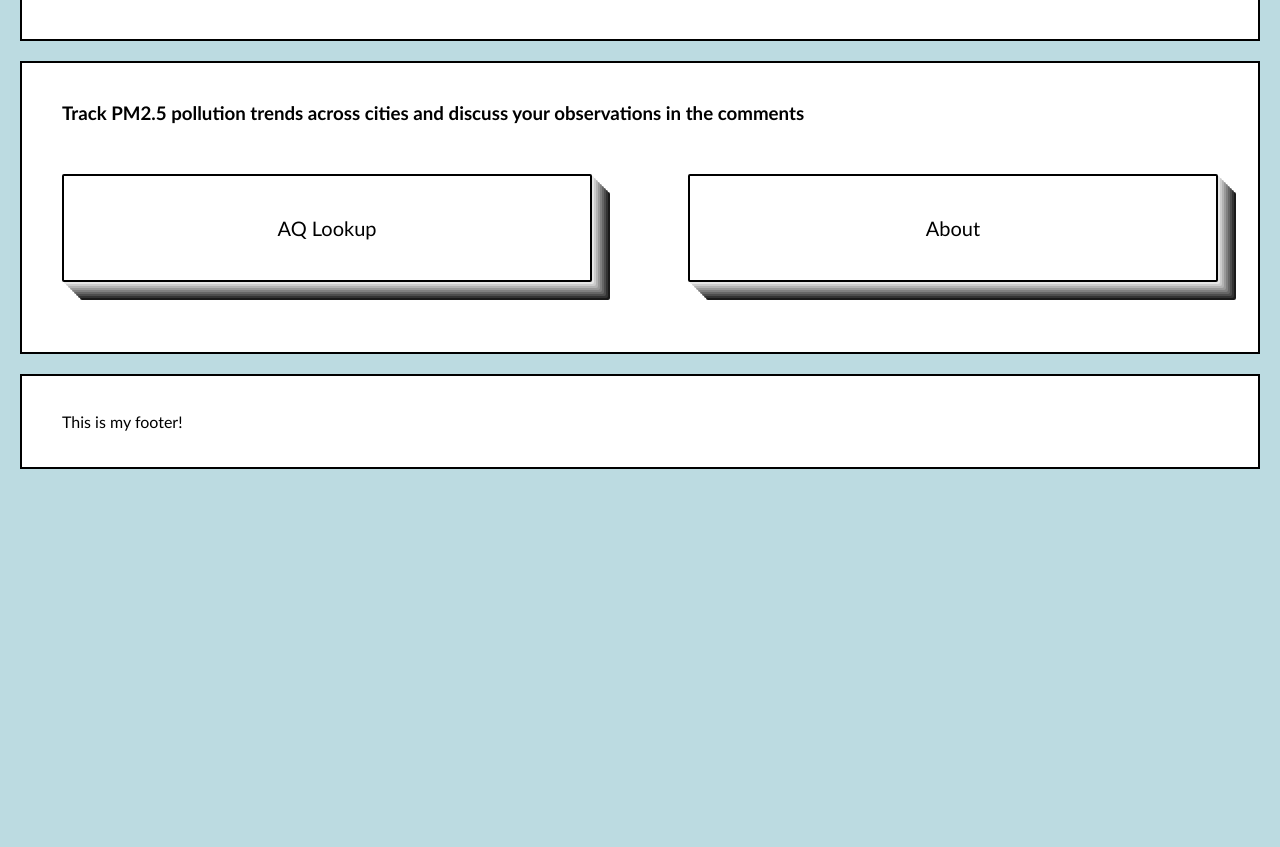
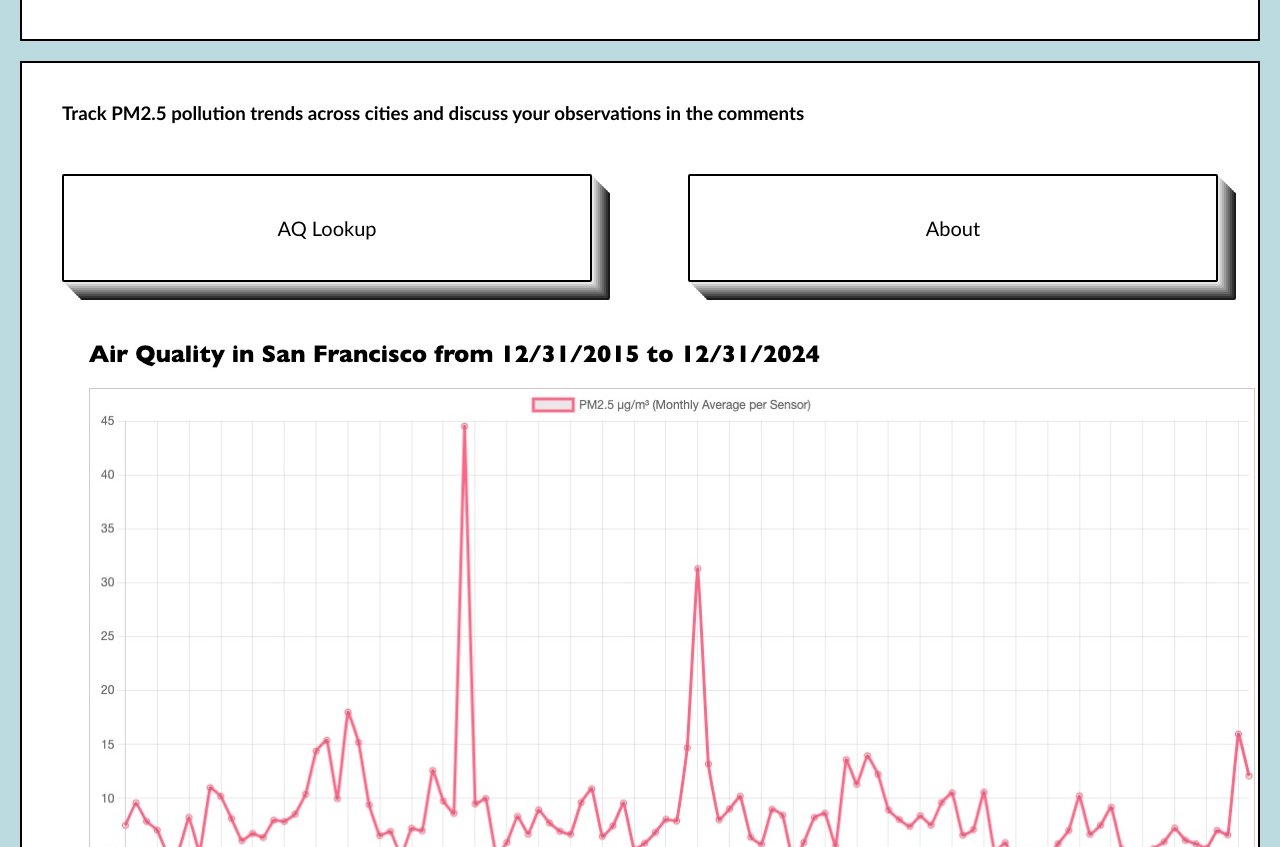
Before and after one commit to nvanlond/air_quality_app, a website: page public/index.html in a window 1280 px wide. Shown: the part 105-952 px from the top of the page. Before the commit the page ends 800 px from the top, so only its background shows below. Drawn offline with Linux system fonts and the light colour scheme.

Commit message:
Added image to homepage

```diff
--- a/public/index.html
+++ b/public/index.html
@@ -14,9 +14,9 @@
       </h3>
       <div class="buttons">
         <a href="aq.html"><button>AQ Lookup</button></a>
-
         <a href="about.html"><button>About</button></a>
       </div>
+      <img src="images/home-image.jpg" alt="Air Quality Image" />
     </div>
 
     <div class="headfoot">
```
Also changed, not shown: public/images/home-image.jpg (added).
